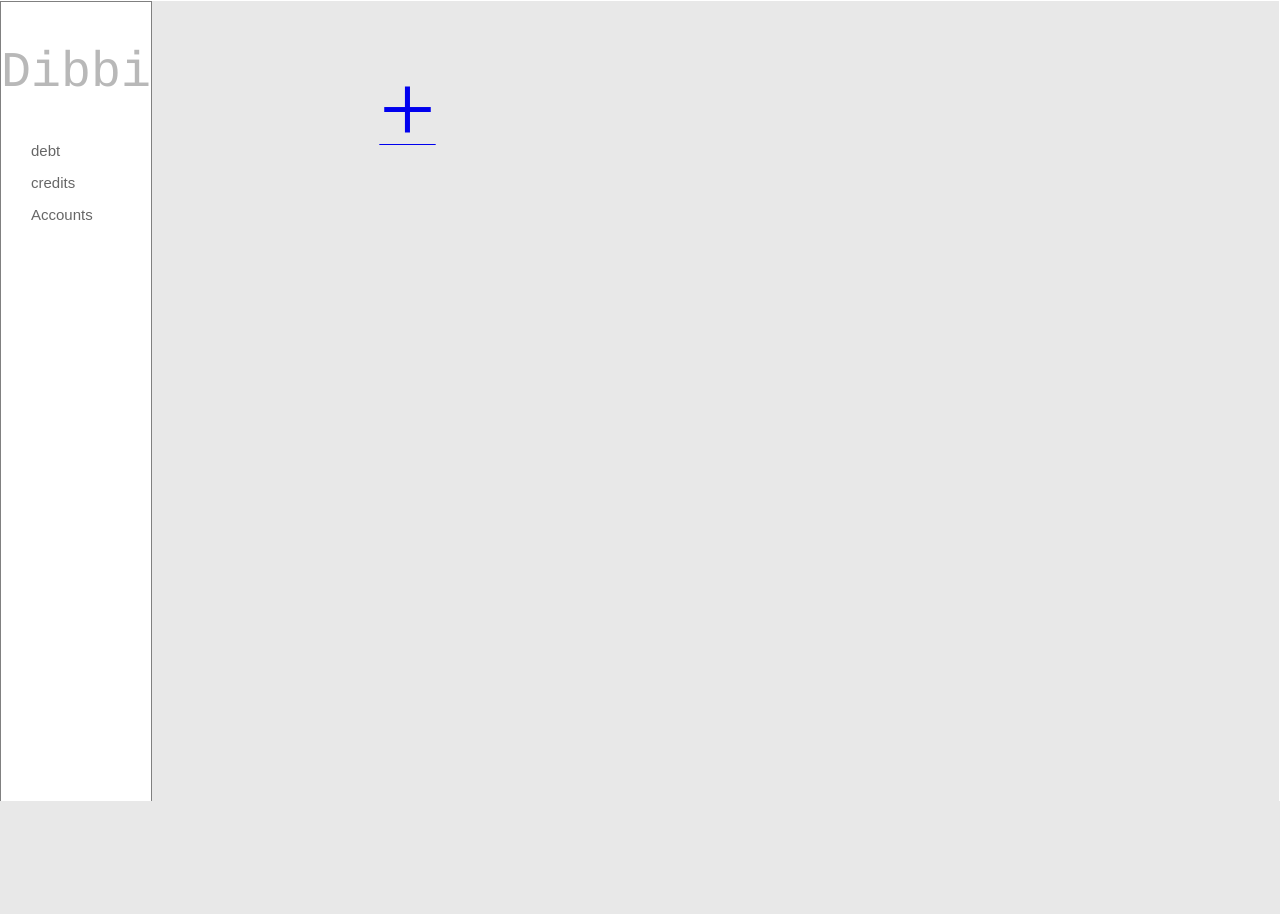
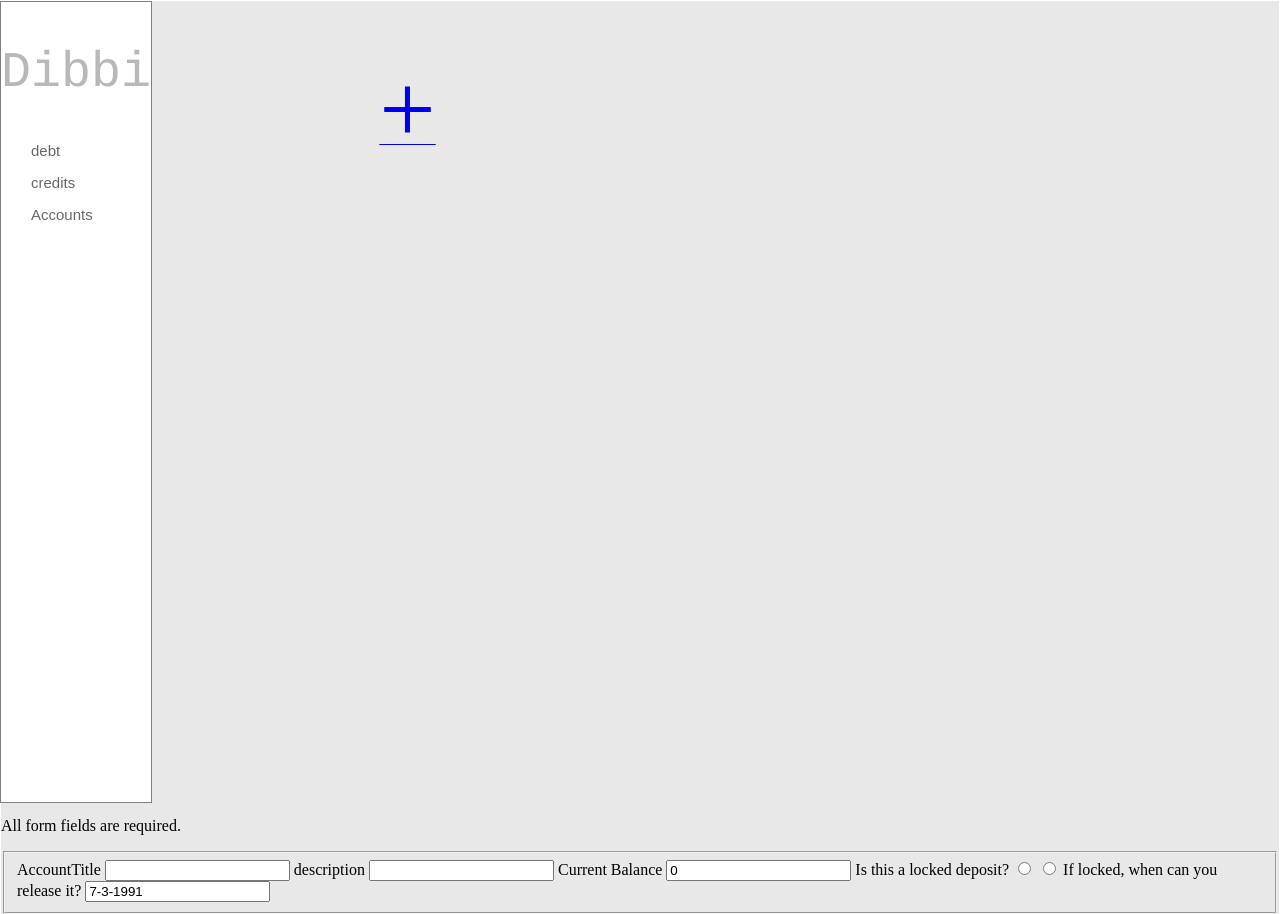
Before and after one commit to chandan-u/mymoney, a Django app: page /sources in a window 1280 px wide. Before the commit the page ends 801 px from the top, so only its background shows below. Run offline with Django 3.2, Linux system fonts and the light colour scheme; the visitor is signed in with stand-in values (Sample User, id 1); data that the repository does not hold is empty.

Commit message:
added form to source page

```diff
--- a/mymoney/mymoney/templates/source.html
+++ b/mymoney/mymoney/templates/source.html
@@ -3,6 +3,80 @@
 
 
 {% block scripts %}
+ <script>
+$(function() {
+var name = $( "#name" ),
+email = $( "#email" ),
+password = $( "#password" ),
+allFields = $( [] ).add( name ).add( email ).add( password ),
+tips = $( ".validateTips" );
+function updateTips( t ) {
+tips
+.text( t )
+.addClass( "ui-state-highlight" );
+setTimeout(function() {
+tips.removeClass( "ui-state-highlight", 1500 );
+}, 500 );
+}
+function checkLength( o, n, min, max ) {
+if ( o.val().length > max || o.val().length < min ) {
+o.addClass( "ui-state-error" );
+updateTips( "Length of " + n + " must be between " +
+min + " and " + max + "." );
+return false;
+} else {
+return true;
+}
+}
+function checkRegexp( o, regexp, n ) {
+if ( !( regexp.test( o.val() ) ) ) {
+o.addClass( "ui-state-error" );
+updateTips( n );
+return false;
+} else {
+return true;
+}
+}
+$( "#dialog-form" ).dialog({
+autoOpen: false,
+height: 300,
+width: 350,
+modal: true,
+buttons: {
+"Create an account": function() {
+var bValid = true;
+allFields.removeClass( "ui-state-error" );
+bValid = bValid && checkLength( name, "username", 3, 16 );
+bValid = bValid && checkLength( email, "email", 6, 80 );
+bValid = bValid && checkLength( password, "password", 5, 16 );
+bValid = bValid && checkRegexp( name, /^[a-z]([0-9a-z_])+$/i, "Username may consist of a-z, 0-9, underscores, begin with a letter." );
+// From jquery.validate.js (by joern), contributed by Scott Gonzalez: http://projects.scottsplayground.com/email_address_validation/
+
+bValid = bValid && checkRegexp( password, /^([0-9a-zA-Z])+$/, "Password field only allow : a-z 0-9" );
+if ( bValid ) {
+$( "#users tbody" ).append( "<tr>" +
+"<td>" + name.val() + "</td>" +
+"<td>" + email.val() + "</td>" +
+"<td>" + password.val() + "</td>" +
+"</tr>" );
+$( this ).dialog( "close" );
+}
+},
+Cancel: function() {
+$( this ).dialog( "close" );
+}
+},
+close: function() {
+allFields.val( "" ).removeClass( "ui-state-error" );
+}
+});
+$( "#create-user" )
+.button()
+.click(function() {
+$( "#dialog-form" ).dialog( "open" );
+});
+});
+</script>
     <style type="text/css">
         html{
 
@@ -159,6 +233,7 @@
             cursor: pointer;
         }
         #button span{ font-size:100px; }
+
     </style>
 {% endblock %}
 
@@ -193,6 +268,25 @@
         </ul>
     </div>
 </div>
+<div id="dialog-form" title="Create new Source">
+<p class="validateTips">All form fields are required.</p>
+<form>
+
+<fieldset>
+<label for="name">AccountTitle</label>
+<input type="text" name="name" id="name" class="text ui-widget-content ui-corner-all">
+<label for="details">description</label>
+<input type="text" name="details" id="details" value="" class="text ui-widget-content ui-corner-all">
+<label for="">Current Balance</label>
+<input type="text" name="current_balance" id="current_balance" value="0" class="text ui-widget-content ui-corner-all">
+<label for="type">Is this a locked deposit?</label>
+<input type="radio" name="type" id="type" value="Locked" class="text ui-widget-content ui-corner-all">
+<input type="radio" name="type" id="type" value="Unlocked" class="text ui-widget-content ui-corner-all">
+<label for="name">If locked, when can you release it?</label>
+<input type="text" name="name" id="name" value="7-3-1991" class="text ui-widget-content ui-corner-all">
+</fieldset>
+</form>
+</div>
 
 
 
```
